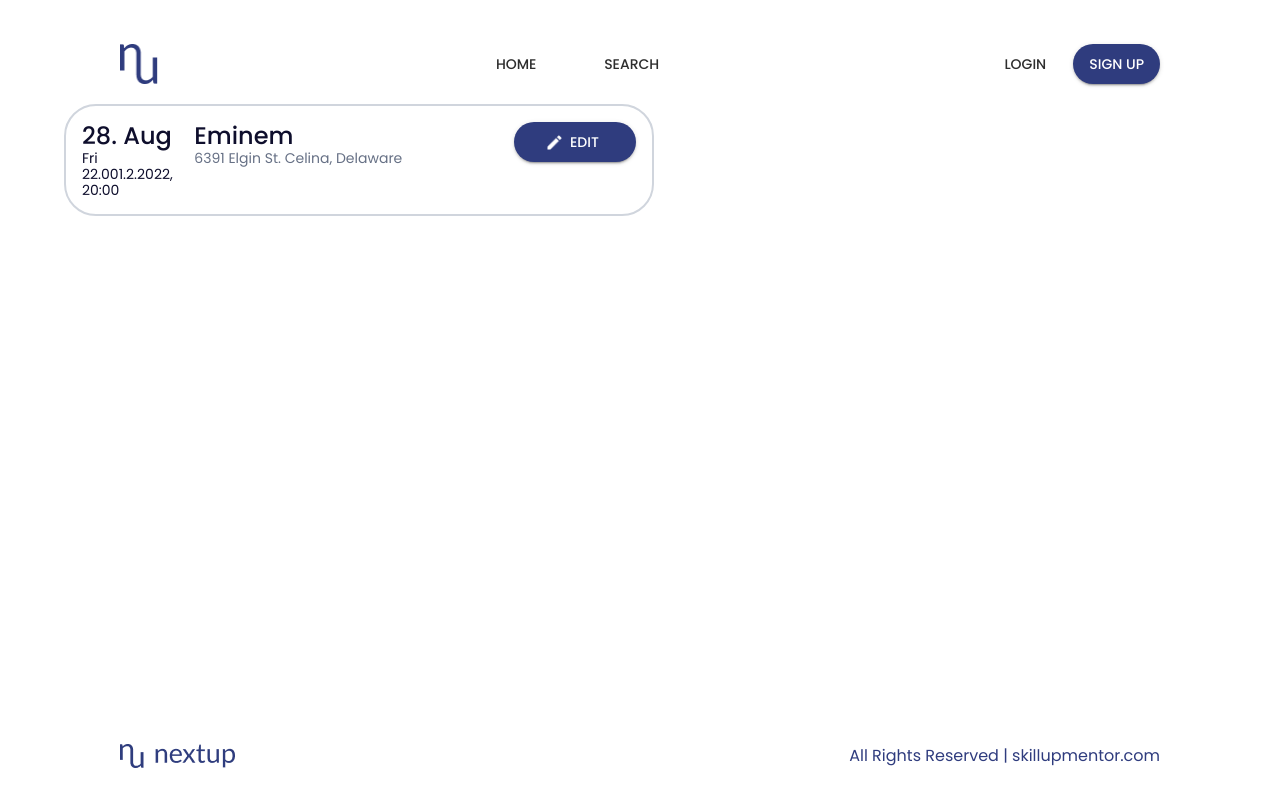
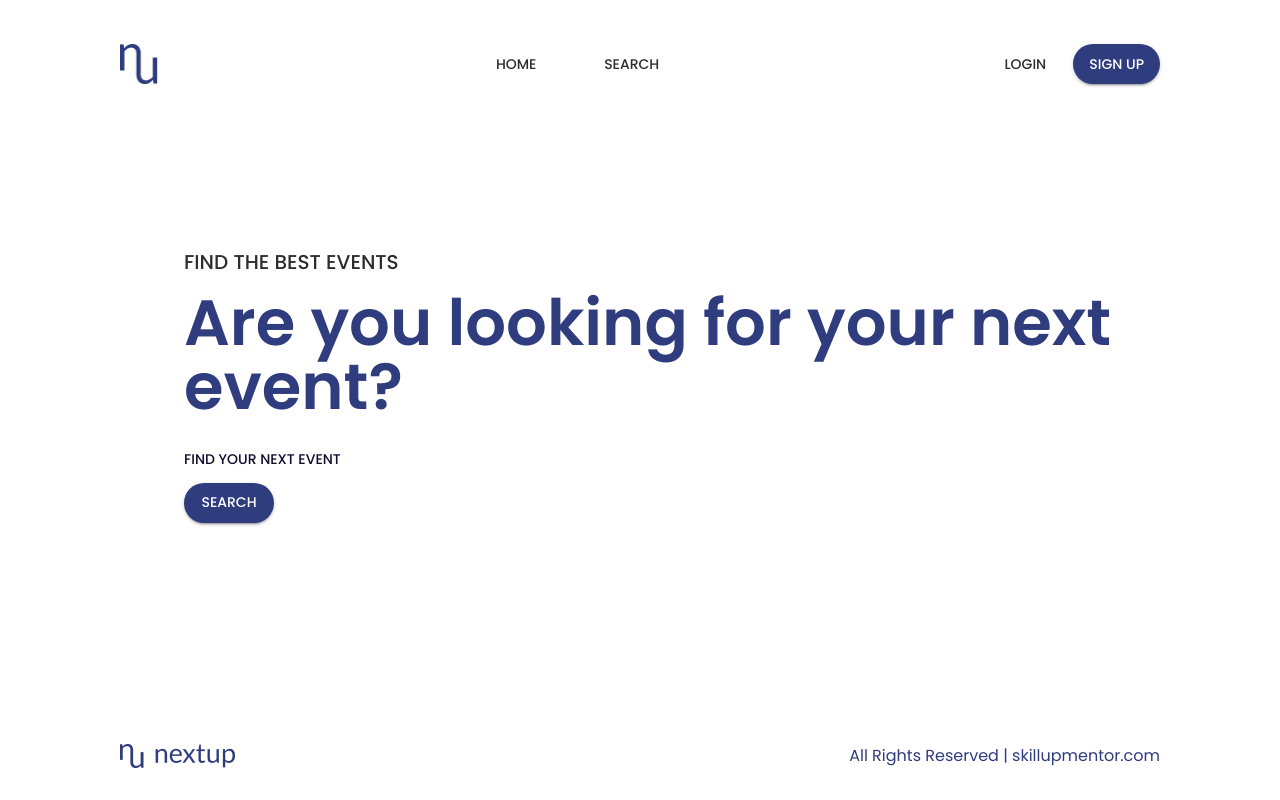
Before and after one commit to Jetrca92/nextup-frontend, a Next.js app: page / in a window 1280 px wide. Built offline with nearby package versions, Linux system fonts and the light colour scheme.

Commit message:
Start work on landing page

```diff
--- a/src/app/page.tsx
+++ b/src/app/page.tsx
@@ -1,21 +1,54 @@
 'use client'
 
-import EventCard from "@/components/EventCard";
-import theme from "@/theme/theme";
-import { ThemeProvider } from "@mui/material";
+import { Box, Button, Typography } from "@mui/material";
 export default function Home() {
-  const authorized = true
   return (
     <>
-      <ThemeProvider theme={theme}>
-        <EventCard
-          title="Eminem"
-          startDateTime="1.2.2022, 20:00"
-          location="6391 Elgin St. Celina, Delaware"
-          authorized={authorized}
-        />
-      </ThemeProvider>
+      <Box sx={{ display: "flex" }}>
 
+        {/* Left side */}
+        <Box sx={{
+          display: "flex",
+          flexDirection: "column",
+          padding: "146px 20px 146px 120px",
+          gap: "32px",
+        }}>
+
+          {/* Hero */}
+          <Box sx={{
+            display: "flex",
+            flexDirection: "column",
+            gap: "16px"
+          }}>
+            <Typography variant="h4" color="info">FIND THE BEST EVENTS</Typography>
+            <Typography variant="h1" color="primary">Are you looking for your next event?</Typography>
+          </Box>
+
+          {/* Search */}
+          <Box sx={{
+            display: "flex",
+            flexDirection: "column",
+            gap: "16px"
+          }}>
+            <Typography variant="caption" fontWeight={500}>FIND YOUR NEXT EVENT</Typography>
+            <Box sx={{
+              display: "flex",
+              flexDirection: "column",
+              gap: "16px"
+            }}>
+              <Box sx={{
+                width: "90px",
+                justifyContent: "end",
+              }}>
+                <Button variant="contained" color="primary">Search</Button>
+              </Box>
+            </Box>
+          </Box>
+        </Box>
+
+        {/* Right side */}
+
+      </Box>
     </>
   )
 }
--- a/src/theme/theme.tsx
+++ b/src/theme/theme.tsx
@@ -62,6 +62,7 @@
       lineHeight: '1rem',
       color: '#0E0E2C',
     },
+
   },
   components: {
     MuiCssBaseline: {
```
